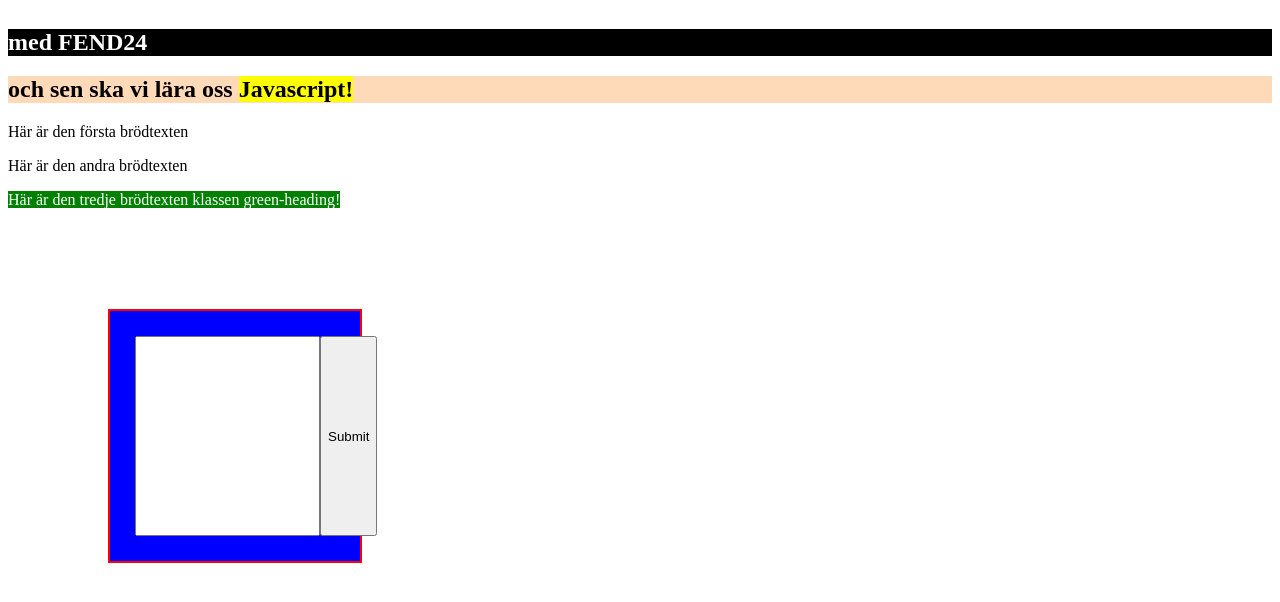
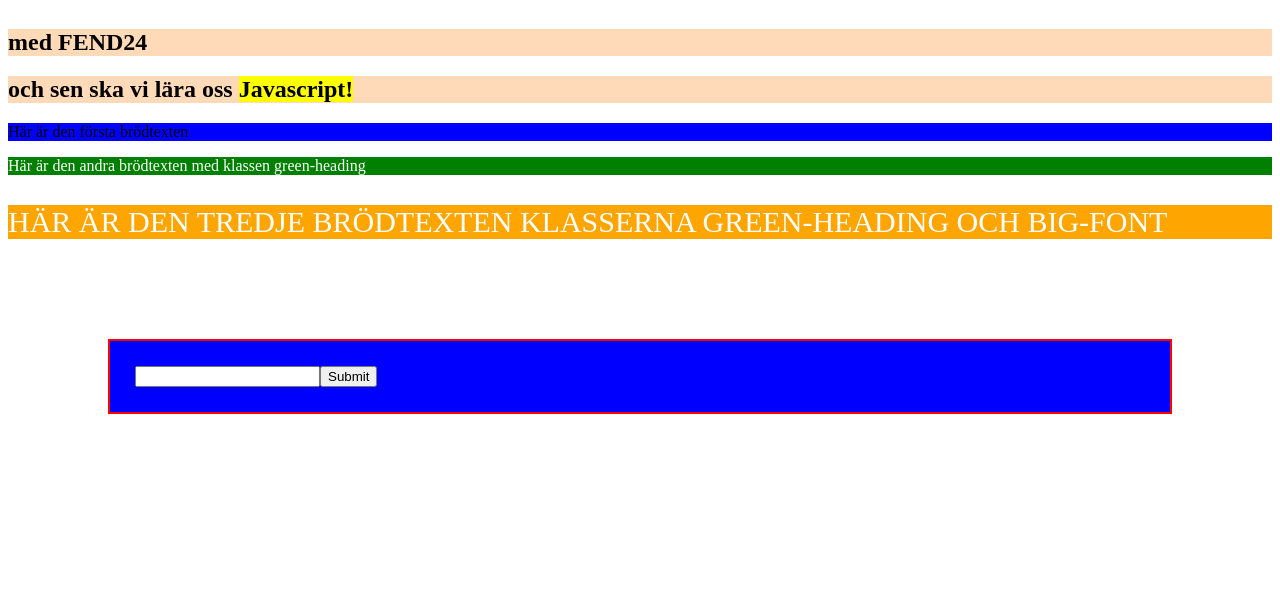
Before and after one commit to Zairaxx/css-intro-fend24, a plain HTML site: page index.html in a window 1280 px wide. Shown: the part 90-692 px from the top of the page. Drawn offline with Linux system fonts and the light colour scheme.

Commit message:
added comments

```diff
--- a/index.html
+++ b/index.html
@@ -9,13 +9,18 @@
 <body>
 
     <h1>Introduktion till CSS</h1>
-    <div>
-        <h2>med FEND24</h2>
-    </div>
+
+    <h2>med FEND24</h2>
+
     <h2>och sen ska vi lära oss <span>Javascript!</span></h2>
-    <p>Här är den första brödtexten</p>
-    <p>Här är den andra brödtexten</p>
-    <p class="green-heading">Här är den tredje brödtexten klassen green-heading!</p>
+
+    <p id="first">Här är den första brödtexten</p>
+
+    <p class="green-heading">Här är den andra brödtexten med klassen green-heading</p>
+    <!-- Det är möjligt att ha flera klasser på följande vis -->
+    <p class="green-heading big-font">Här är den tredje brödtexten klasserna green-heading och big-font</p>
+
+
     <div class="container">
         <input type="text">
         <button>Submit</button>
--- a/style.css
+++ b/style.css
@@ -1,8 +1,11 @@
 h1 {
     background:#a71919;
+    /* Vi kan skriva färger på flera sätt - här är två sätt att sätta samma färg; Hexcodes samt rgb; */
     color: #0ab;
-    /* opacity: 0,5; */
+    color: rgb(0, 170, 187);
+
     /* color:rgba(255,0,0,0.5); */
+
     font-size:48px;
     text-align:center;
 }
@@ -11,10 +14,30 @@ h2 {
     background:peachpuff;
 }
 
+/* Styla ett element med ett ID */
+#first {
+    background:blue;
+}
+
+/* Styla ett element som har BÅDE big-font och green-heading klasserna */
+.big-font.green-heading {
+    background:orange;
+    font-size:30px;
+    text-transform: uppercase;
+}
+
+p {
+    background:red;
+}
+
+/* Varför blir inte elementet med klassen green-heading grön trots att vi skriver det nedan? */
 .green-heading {
     background:green;
     color:white;
-    display:inline
+}
+
+p {
+    background:pink;
 }
 
 #first-h2 {
@@ -22,6 +45,7 @@ h2 {
     color:white;
 }
 
+/* Alla h2:or inuti en div ska ha svart background och vit text */
 div h2 {
     background:black;
     color:white;
@@ -34,17 +58,24 @@ div h2 {
     padding:25px 25px;
     border:2px red solid;
 
-    height:200px;
-    width:200px;
-    /* margin-top:100px;
-    margin-left:50px;
-    margin-bottom:50px;
-    margin-right:200px; */
+    /* följande är två sätt att sätta margin på samma sätt */
+
+    /* Alternativ 1 */
+    /* margin: 100px 200px 50px 50px; */
+
+    /* Alternativ 2 */
+    /*
+        margin-top:100px;
+        margin-right:200px;
+        margin-bottom:50px;
+        margin-left:50px;
+     */
 }
 
 span {
-    height:100px;
-    width:100px;
+    height:100000px;
+    width:100000px;
+    /* Span är ett inline-element dvs har display:inline, så height och width fungerar inte. Testa ändra det till display:block och se vad som händer*/
     display:inline;
     background:yellow;
 }
```
